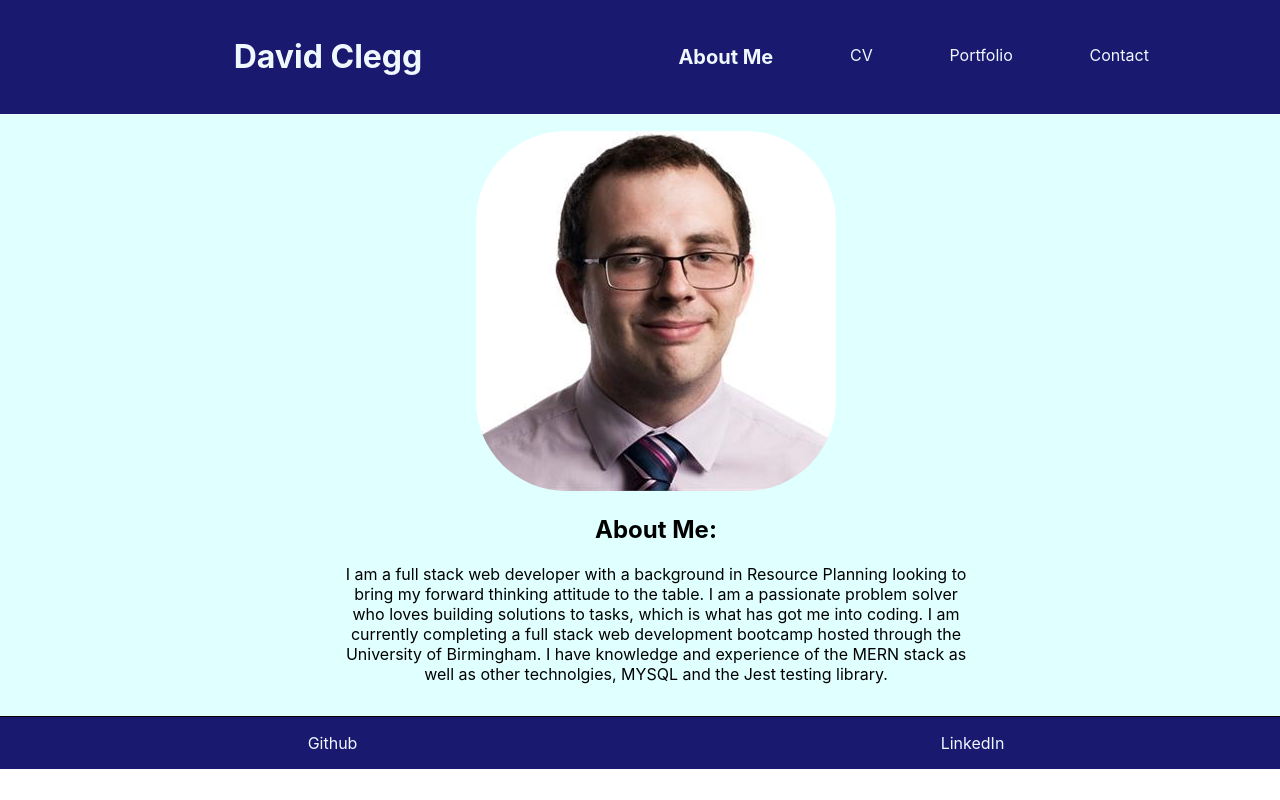
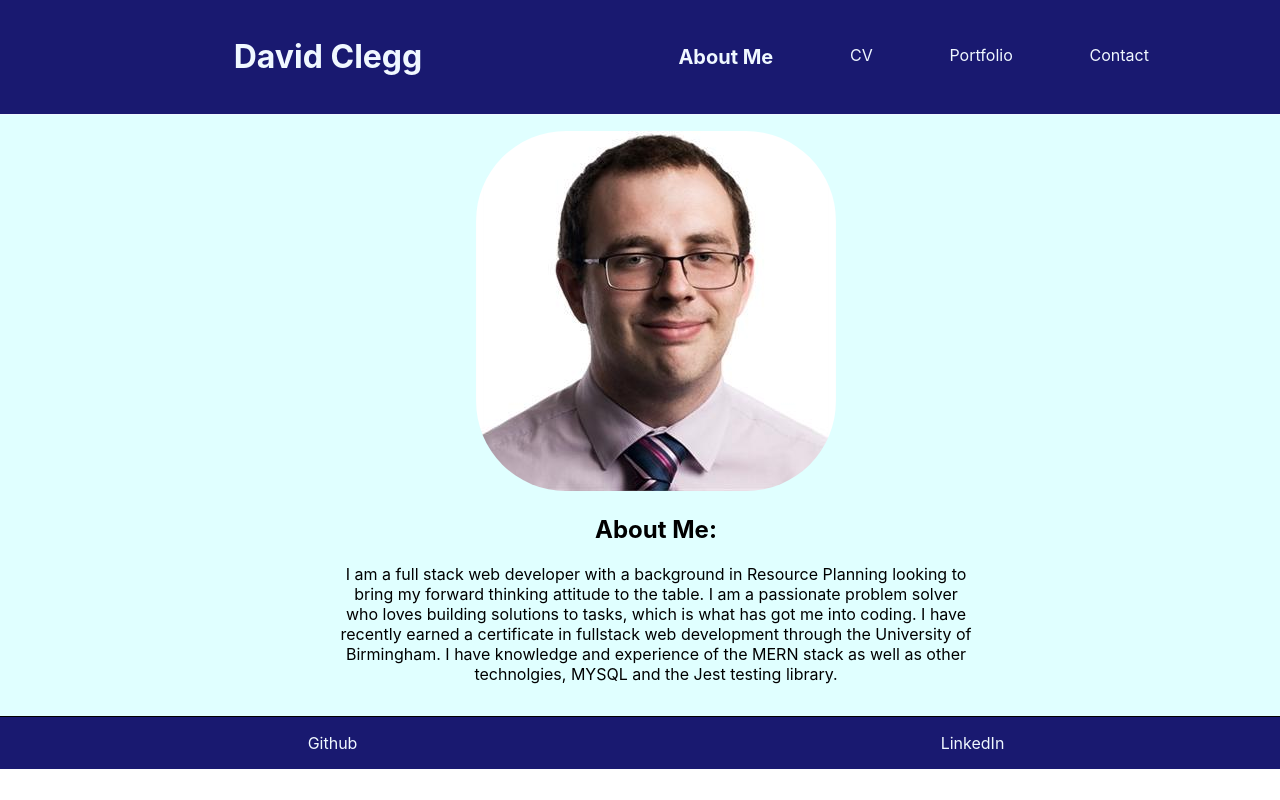
Before and after one commit to Cleggatron/React-Portfolio, a React (Create React App) app: page / in a window 1280 px wide. Shown: the top 800 px of the page. Built offline with nearby package versions, Linux system fonts and the light colour scheme.

Commit message:
updated about me

```diff
--- a/src/components/projectComponents/AboutMe.js
+++ b/src/components/projectComponents/AboutMe.js
@@ -12,7 +12,7 @@ function AboutMe(){
                     About Me:
                 </h2>
                 <p>
-                I am a full stack web developer with a background in Resource Planning looking to bring my forward thinking attitude to the table. I am a passionate problem solver who loves building solutions to tasks, which is what has got me into coding. I am currently completing a full stack web development bootcamp hosted through the University of Birmingham. I have knowledge and experience of the MERN stack as well as other technolgies, MYSQL and the Jest testing library.
+                I am a full stack web developer with a background in Resource Planning looking to bring my forward thinking attitude to the table. I am a passionate problem solver who loves building solutions to tasks, which is what has got me into coding. I have recently earned a certificate in fullstack web development through the University of Birmingham. I have knowledge and experience of the MERN stack as well as other technolgies, MYSQL and the Jest testing library.
                 </p>
             </div>
         </div>
```
